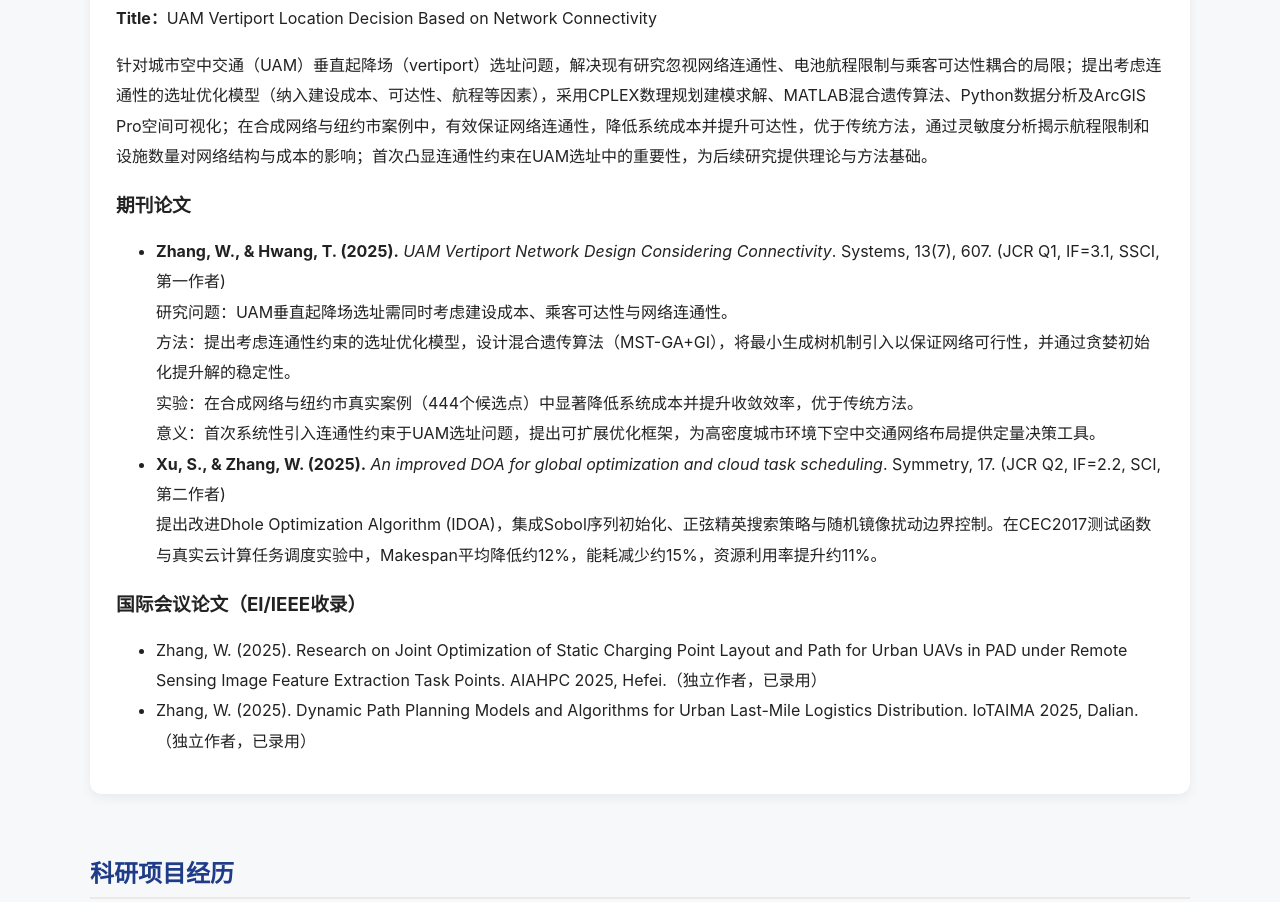
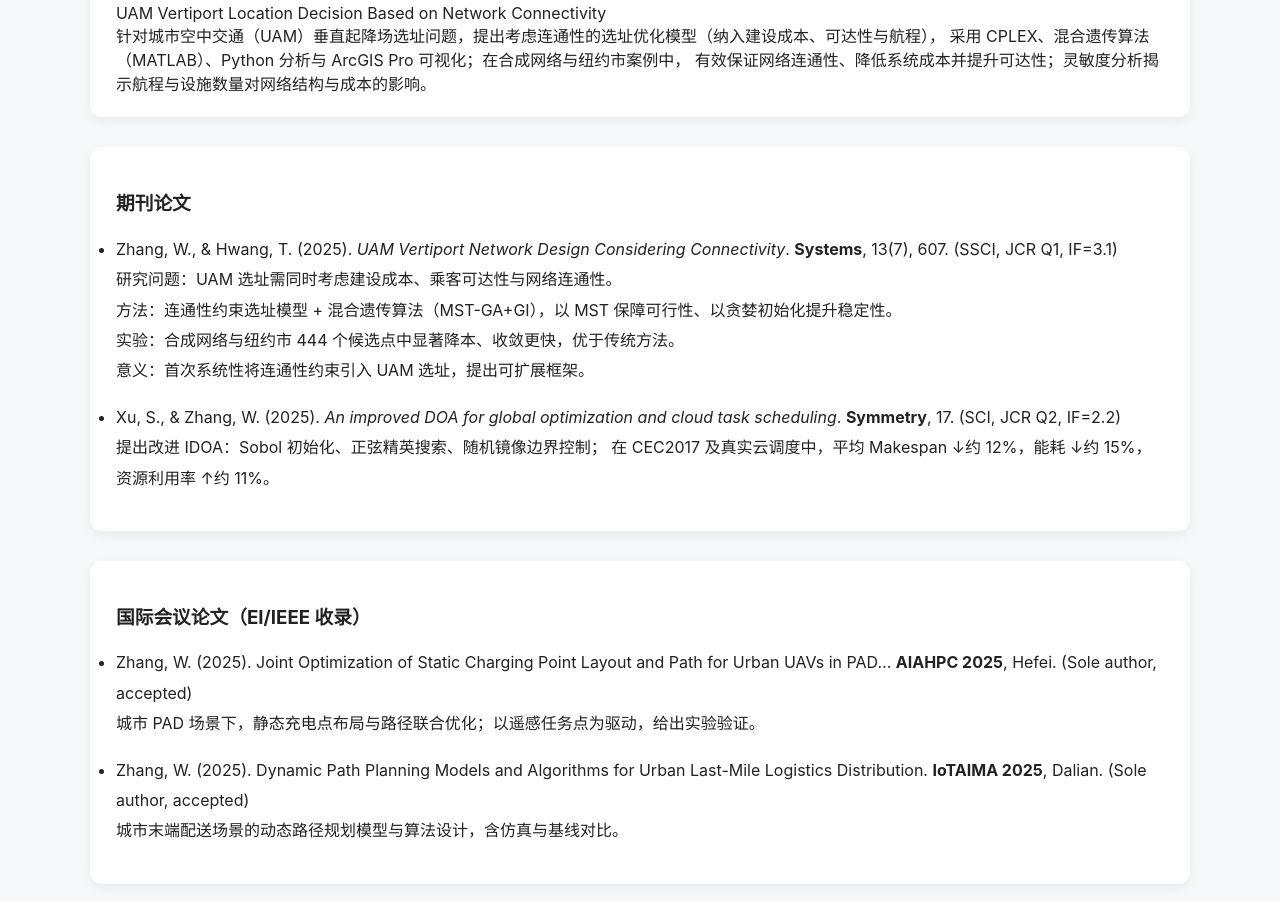
Before and after one commit to z-wentao-for-Stu/z-wentao-for-Stu.github.io, a plain HTML site: page index.html in a window 1280 px wide. Shown: the part 975-1877 px from the top of the page. Drawn offline with Linux system fonts and the light colour scheme.

Commit message:
Update index.html

```diff
--- a/index.html
+++ b/index.html
@@ -111,35 +111,116 @@
   </section>
 
  <section id="publications">
+  <!-- 标题随语言切换 -->
   <h2 class="zh">科研成果</h2>
   <h2 class="en">Research Outputs</h2>
+
+  <!-- 硕士论文 -->
   <div class="card">
-      <h3>硕士毕业论文</h3>
-      <p><strong>Title：</strong>UAM Vertiport Location Decision Based on Network Connectivity</p>
-      <p>针对城市空中交通（UAM）垂直起降场（vertiport）选址问题，解决现有研究忽视网络连通性、电池航程限制与乘客可达性耦合的局限；提出考虑连通性的选址优化模型（纳入建设成本、可达性、航程等因素），采用CPLEX数理规划建模求解、MATLAB混合遗传算法、Python数据分析及ArcGIS Pro空间可视化；在合成网络与纽约市案例中，有效保证网络连通性，降低系统成本并提升可达性，优于传统方法，通过灵敏度分析揭示航程限制和设施数量对网络结构与成本的影响；首次凸显连通性约束在UAM选址中的重要性，为后续研究提供理论与方法基础。</p>
+    <h3 class="zh">硕士毕业论文</h3>
+    <h3 class="en">Master’s Thesis</h3>
 
-      <h3>期刊论文</h3>
-      <ul>
-        <li>
-          <strong>Zhang, W., & Hwang, T. (2025).</strong> <em>UAM Vertiport Network Design Considering Connectivity</em>. Systems, 13(7), 607. (JCR Q1, IF=3.1, SSCI, 第一作者)<br/>
-          研究问题：UAM垂直起降场选址需同时考虑建设成本、乘客可达性与网络连通性。<br/>
-          方法：提出考虑连通性约束的选址优化模型，设计混合遗传算法（MST-GA+GI），将最小生成树机制引入以保证网络可行性，并通过贪婪初始化提升解的稳定性。<br/>
-          实验：在合成网络与纽约市真实案例（444个候选点）中显著降低系统成本并提升收敛效率，优于传统方法。<br/>
-          意义：首次系统性引入连通性约束于UAM选址问题，提出可扩展优化框架，为高密度城市环境下空中交通网络布局提供定量决策工具。
+    <div class="pub-item">
+      <!-- 英文题名：两种语言下都显示 -->
+      <span class="pub-title-en">
+        UAM Vertiport Location Decision Based on Network Connectivity
+      </span>
+
+      <!-- 中文摘要：仅中文模式显示 -->
+      <div class="pub-body zh">
+        针对城市空中交通（UAM）垂直起降场选址问题，提出考虑连通性的选址优化模型（纳入建设成本、可达性与航程），
+        采用 CPLEX、混合遗传算法（MATLAB）、Python 分析与 ArcGIS Pro 可视化；在合成网络与纽约市案例中，
+        有效保证网络连通性、降低系统成本并提升可达性；灵敏度分析揭示航程与设施数量对网络结构与成本的影响。
+      </div>
+
+      <!-- 英文摘要：仅英文模式显示 -->
+      <div class="pub-body en">
+        A connectivity-aware location model solved via CPLEX with a hybrid GA (MATLAB),
+        Python analytics and ArcGIS Pro visualization. On synthetic networks and a NYC case,
+        it ensures connectivity, lowers system cost and improves accessibility; sensitivity
+        analysis shows the effects of range and facility count on network structure and cost.
+      </div>
+    </div>
+  </div>
+
+  <!-- 期刊论文 -->
+  <div class="card">
+    <h3 class="zh">期刊论文</h3>
+    <h3 class="en">Journal Articles</h3>
+
+    <ul class="list-none" style="padding-left:0;margin:0;">
+      <!-- Paper 1 -->
+      <li class="pub-item" style="margin-bottom:16px;">
+        <span class="pub-title-en">
+          Zhang, W., &amp; Hwang, T. (2025).
+          <em>UAM Vertiport Network Design Considering Connectivity</em>.
+          <strong>Systems</strong>, 13(7), 607. (SSCI, JCR Q1, IF=3.1)
+        </span>
+
+        <div class="pub-body zh">
+          研究问题：UAM 选址需同时考虑建设成本、乘客可达性与网络连通性。<br/>
+          方法：连通性约束选址模型 + 混合遗传算法（MST-GA+GI），以 MST 保障可行性、以贪婪初始化提升稳定性。<br/>
+          实验：合成网络与纽约市 444 个候选点中显著降本、收敛更快，优于传统方法。<br/>
+          意义：首次系统性将连通性约束引入 UAM 选址，提出可扩展框架。
+        </div>
+
+        <div class="pub-body en">
+          Problem: jointly consider cost, accessibility and connectivity.
+          Method: connectivity-constrained location model + hybrid GA (MST-GA+GI) with MST feasibility
+          and greedy initialization. Results: lower cost and faster convergence on synthetic sets
+          and a 444-candidate NYC case. Significance: first systematic integration of connectivity
+          constraints for UAM siting.
+        </div>
       </li>
-        <li>
-          <strong>Xu, S., & Zhang, W. (2025).</strong> <em>An improved DOA for global optimization and cloud task scheduling</em>. Symmetry, 17. (JCR Q2, IF=2.2, SCI, 第二作者)<br/>
-          提出改进Dhole Optimization Algorithm (IDOA)，集成Sobol序列初始化、正弦精英搜索策略与随机镜像扰动边界控制。在CEC2017测试函数与真实云计算任务调度实验中，Makespan平均降低约12%，能耗减少约15%，资源利用率提升约11%。
+
+      <!-- Paper 2 -->
+      <li class="pub-item" style="margin-bottom:16px;">
+        <span class="pub-title-en">
+          Xu, S., &amp; Zhang, W. (2025).
+          <em>An improved DOA for global optimization and cloud task scheduling</em>.
+          <strong>Symmetry</strong>, 17. (SCI, JCR Q2, IF=2.2)
+        </span>
+
+        <div class="pub-body zh">
+          提出改进 IDOA：Sobol 初始化、正弦精英搜索、随机镜像边界控制；
+          在 CEC2017 及真实云调度中，平均 Makespan ↓约 12%，能耗 ↓约 15%，资源利用率 ↑约 11%。
+        </div>
+
+        <div class="pub-body en">
+          Improved DOA with Sobol initialization, sine-elite search and random mirror boundary control;
+          on CEC2017 and real cloud scheduling, avg. makespan ↓~12%, energy ↓~15%, utilization ↑~11%.
+        </div>
       </li>
     </ul>
+  </div>
 
-      <h3>国际会议论文（EI/IEEE收录）</h3>
-      <ul>
-        <li> Zhang, W. (2025). Research on Joint Optimization of Static Charging Point Layout and Path for Urban UAVs in PAD under Remote Sensing Image Feature Extraction Task Points. AIAHPC 2025, Hefei.（独立作者，已录用） </li>
-        <li> Zhang, W. (2025). Dynamic Path Planning Models and Algorithms for Urban Last-Mile Logistics Distribution. IoTAIMA 2025, Dalian.（独立作者，已录用） </li>
+  <!-- 国际会议论文 -->
+  <div class="card">
+    <h3 class="zh">国际会议论文（EI/IEEE 收录）</h3>
+    <h3 class="en">International Conference Papers (EI/IEEE)</h3>
+
+    <ul class="list-none" style="padding-left:0;margin:0;">
+      <li class="pub-item" style="margin-bottom:16px;">
+        <span class="pub-title-en">
+          Zhang, W. (2025). Joint Optimization of Static Charging Point Layout and Path for Urban UAVs in PAD…
+          <strong>AIAHPC 2025</strong>, Hefei. (Sole author, accepted)
+        </span>
+        <div class="pub-body zh">城市 PAD 场景下，静态充电点布局与路径联合优化；以遥感任务点为驱动，给出实验验证。</div>
+        <div class="pub-body en">Joint optimization of PAD charging layout and routing under remote-sensing task points; experiments validate the approach.</div>
+      </li>
+
+      <li class="pub-item" style="margin-bottom:16px;">
+        <span class="pub-title-en">
+          Zhang, W. (2025). Dynamic Path Planning Models and Algorithms for Urban Last-Mile Logistics Distribution.
+          <strong>IoTAIMA 2025</strong>, Dalian. (Sole author, accepted)
+        </span>
+        <div class="pub-body zh">城市末端配送场景的动态路径规划模型与算法设计，含仿真与基线对比。</div>
+        <div class="pub-body en">Dynamic routing models and algorithms for last-mile logistics with simulations and baselines.</div>
+      </li>
     </ul>
   </div>
 </section>
+
 
   <section id="projects">
     <h2 class="zh">科研项目经历</h2>
```
Lines whose indentation alone changed are shown as unchanged.
